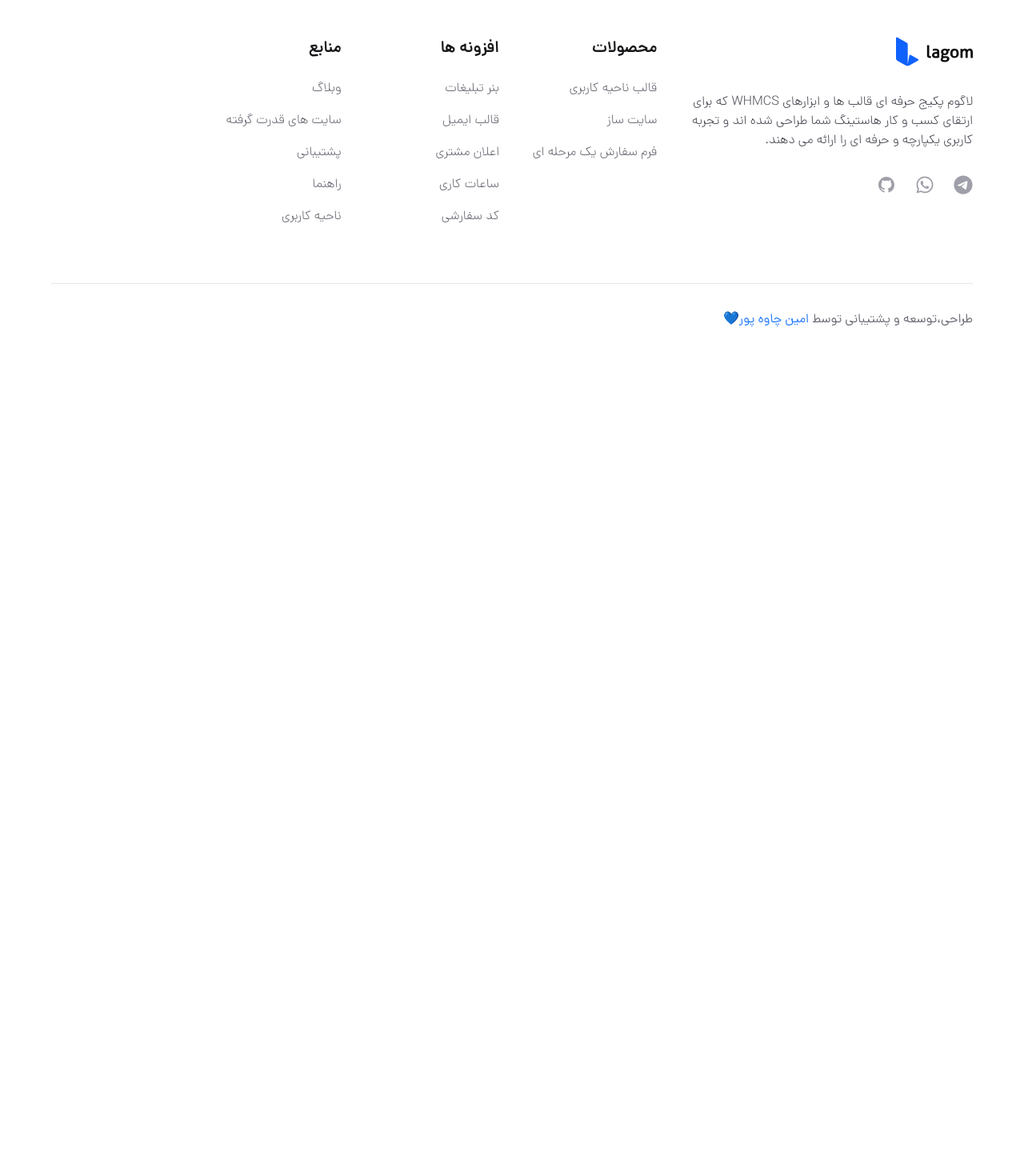
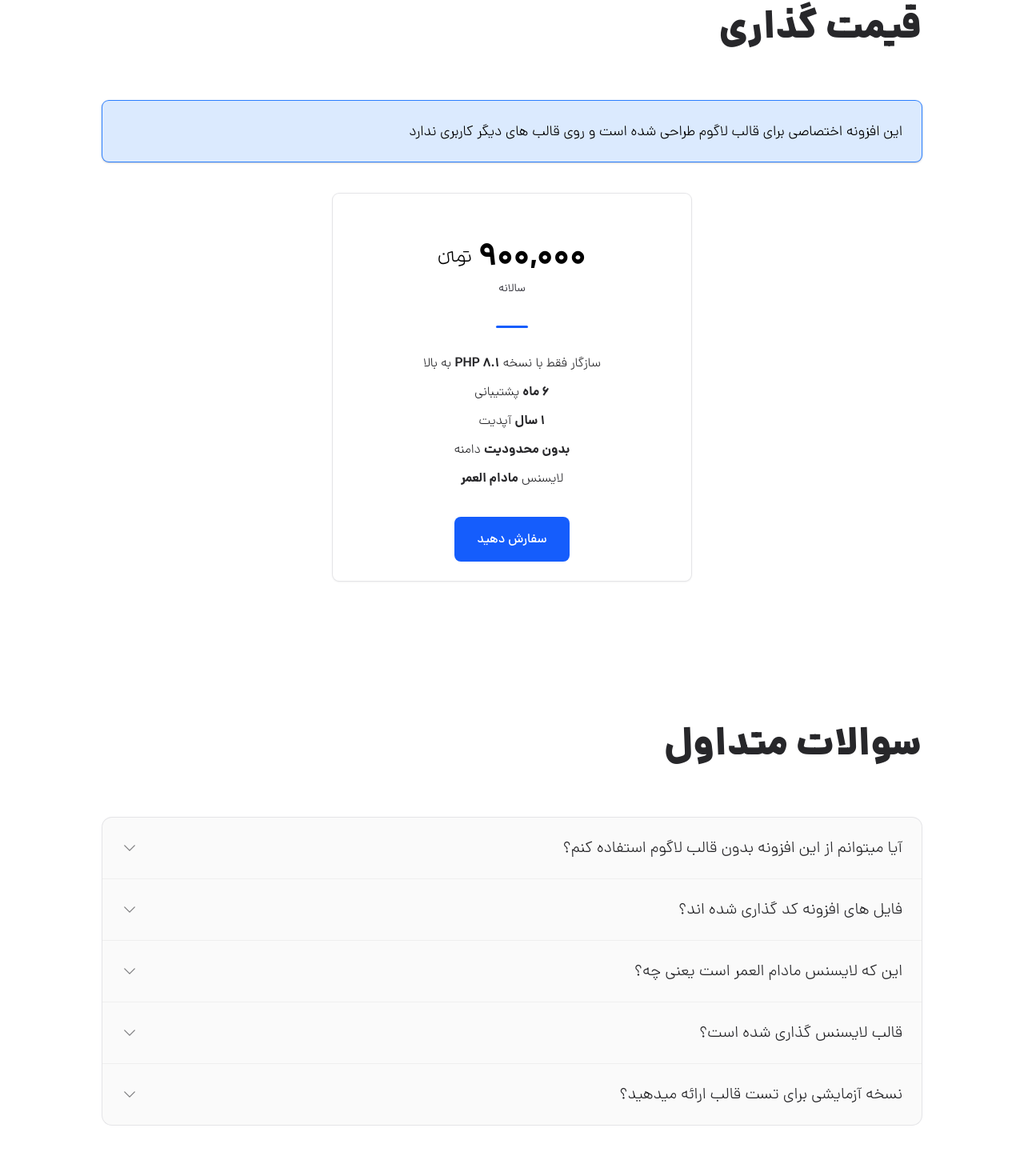
Before and after one commit to chaveamin/lagom, a Next.js app: page /extensions/lagom-email-template in a window 1280 px wide. Shown: the part 3958-5428 px from the top of the page at 80% size. Before the commit the page ends 4401 px from the top, so only its background shows below. Built offline with nearby package versions, Linux system fonts and the light colour scheme.

Commit message:
end of email page

```diff
--- a/src/app/extensions/lagom-email-template/page.js
+++ b/src/app/extensions/lagom-email-template/page.js
@@ -1,6 +1,9 @@
+import CTA from '@/components/CTA'
 import Customize from '@/components/ext/email-template/Customize'
+import FAQ from '@/components/ext/email-template/FAQ'
 import Hero from '@/components/ext/email-template/Hero'
 import Intro from '@/components/ext/email-template/Intro'
+import Pricing from '@/components/ext/email-template/Pricing'
 import Slider from '@/components/ext/email-template/Slider'
 
 export const metadata = {
@@ -23,6 +26,9 @@ export default function page() {
       <Intro />
       <Slider />
       <Customize />
+      <Pricing />
+      <FAQ />
+      <CTA />
     </>
   )
 }
--- /dev/null
+++ b/src/components/ext/email-template/FAQ.js
@@ -0,0 +1,69 @@
+import {
+  Disclosure,
+  DisclosureButton,
+  DisclosurePanel,
+} from '@headlessui/react'
+
+const faqs = [
+  {
+    q: 'آیا میتوانم از این افزونه بدون قالب لاگوم استفاده کنم؟',
+    a: 'خیر. همه افزونه های لاگوم نیاز به نصب و فعال سازی قالب لاگوم روی سرور شما دارند. این افزونه ها با هیچ قالب دیگری کار نمیکنند.',
+  },
+  {
+    q: 'فایل های افزونه کد گذاری شده اند؟',
+    a: 'بله، همه فایل های افزونه اینکود شده هستند و نمیتوان مستقیم آنها را ویرایش کرد',
+  },
+  {
+    q: 'این که لایسنس مادام العمر است یعنی چه؟',
+    a: 'پس از خرید محصول، حتی اگر فاکتور تمدید 1 ساله پرداخت نشود، قالب مادام العمر فعال باقی می ماند.',
+  },
+  {
+    q: 'قالب لایسنس گذاری شده است؟',
+    a: 'بله، ولی لایسنس به صورت سیستمی هست یعنی فقط با کد لایسنسی که در اختیار شما قرار میگیره فعال میشود و در بینهایت دامنه میتونید استفاده کنید',
+  },
+  {
+    q: 'نسخه آزمایشی برای تست قالب ارائه میدهید؟',
+    a: 'خیر، نسخه تست ارائه نمیشود. درعوض، محصول دارای ضمانت بازگشت وجه 14 روزه برای همه خریداران است. این بدان معناست که شما میتوانید محصول را خریداری کرده و آن را به طور کامل تست کنید و اگر به هر دلیلی در 14 روز اول راضی نبودید، میتوانید درخواست بازگشت وجه کنید. این رویکرد به شما این شانس را می دهد که محصول را در یک محیط واقعی ارزیابی کنید و اطمینان حاصل کنید که نیازهای شما را برآورده میکند. برای دریافت نسخه آزمایشی از طریق راه های ارتباطی موجود در سایت تماس بگیرید.',
+  },
+]
+
+export default function FAQ() {
+  return (
+    <section className="py-22">
+      <h2 className="mx-auto mb-16 max-w-5xl text-3xl leading-14 font-black text-zinc-800 lg:text-5xl">
+        سوالات متداول
+      </h2>
+      <div className="mx-auto w-full max-w-5xl divide-y divide-zinc-800/5 rounded-xl bg-zinc-50 ring ring-zinc-200">
+        {faqs.map((faq) => (
+          <Disclosure key={faq.q} as="div" className="p-6">
+            <DisclosureButton className="group flex w-full cursor-pointer items-center justify-between">
+              <span className="text-xl font-light text-zinc-800 transition duration-400 ease-out group-data-[hover]:text-blue-600 data-[closed]:-translate-y-6 data-[closed]:opacity-0">
+                {faq.q}
+              </span>
+              <svg
+                xmlns="http://www.w3.org/2000/svg"
+                fill="none"
+                viewBox="0 0 24 24"
+                strokeWidth={1.5}
+                stroke="currentColor"
+                className="size-5 stroke-zinc-800/60 transition-transform duration-400 group-data-[hover]:stroke-zinc-800/50 group-data-[open]:rotate-180"
+              >
+                <path
+                  strokeLinecap="round"
+                  strokeLinejoin="round"
+                  d="m19.5 8.25-7.5 7.5-7.5-7.5"
+                />
+              </svg>
+            </DisclosureButton>
+            <DisclosurePanel
+              transition
+              className="font-semibild mt-4 origin-top text-base leading-8 whitespace-pre-line text-zinc-600 transition-all duration-400 ease-out data-[closed]:-translate-y-6 data-[closed]:opacity-0"
+            >
+              {faq.a}
+            </DisclosurePanel>
+          </Disclosure>
+        ))}
+      </div>
+    </section>
+  )
+}
--- /dev/null
+++ b/src/components/ext/email-template/Pricing.js
@@ -0,0 +1,50 @@
+export default function Pricing() {
+  return (
+    <section id="pricing" className="rounded-b-2xl px-8 py-22">
+      <div className="mx-auto w-full lg:max-w-5xl">
+        <h2 className="mb-16 text-3xl leading-14 font-black text-zinc-800 lg:text-5xl">
+          قیمت گذاری
+        </h2>
+      </div>
+      <div className="mx-auto mb-10 max-w-5xl rounded-lg bg-blue-100 p-6 ring shadow-sm shadow-zinc-400 ring-blue-500">
+        <p className="text-lg font-light">
+          این افزونه اختصاصی برای قالب لاگوم طراحی شده است و روی قالب های دیگر
+          کاربری ندارد
+        </p>
+      </div>
+      <div className="mx-auto flex max-w-md flex-col items-center justify-center rounded-lg bg-white p-6 ring shadow-sm ring-zinc-200">
+        <div className="relative mt-6 pb-10 text-center before:absolute before:bottom-0 before:left-[calc(50%_-_20px)] before:h-[3px] before:w-10 before:rounded-xs before:bg-blue-600 before:content-['']">
+          <h3 className="text-[40px] font-bold">
+            900,000 <span className="text-2xl font-light">تومانءءء</span>
+          </h3>
+          <p className="text-sm font-normal text-zinc-700">سالانه</p>
+        </div>
+        <ul className="*: mt-8 text-center *:mb-3 *:text-base *:font-light *:text-zinc-800">
+          <li>
+            سازگار فقط با نسخه <span className="font-bold">PHP 8.1</span> به
+            بالا
+          </li>
+          <li>
+            <span className="font-bold">6 ماه</span> پشتیبانی
+          </li>
+          <li>
+            <span className="font-bold">1 سال</span> آپدیت
+          </li>
+          <li>
+            <span className="font-bold">بدون محدودیت</span> دامنه
+          </li>
+          <li>
+            لایسنس <span className="font-bold">مادام العمر</span>
+          </li>
+        </ul>
+        <a
+          className="mt-6 w-36 rounded-lg bg-blue-600 py-4 text-center font-medium text-white transition-colors hover:bg-blue-700"
+          href="https://designesia.ir/downloads/lagom-email-template/"
+          target="_blank"
+        >
+          سفارش دهید
+        </a>
+      </div>
+    </section>
+  )
+}
```
